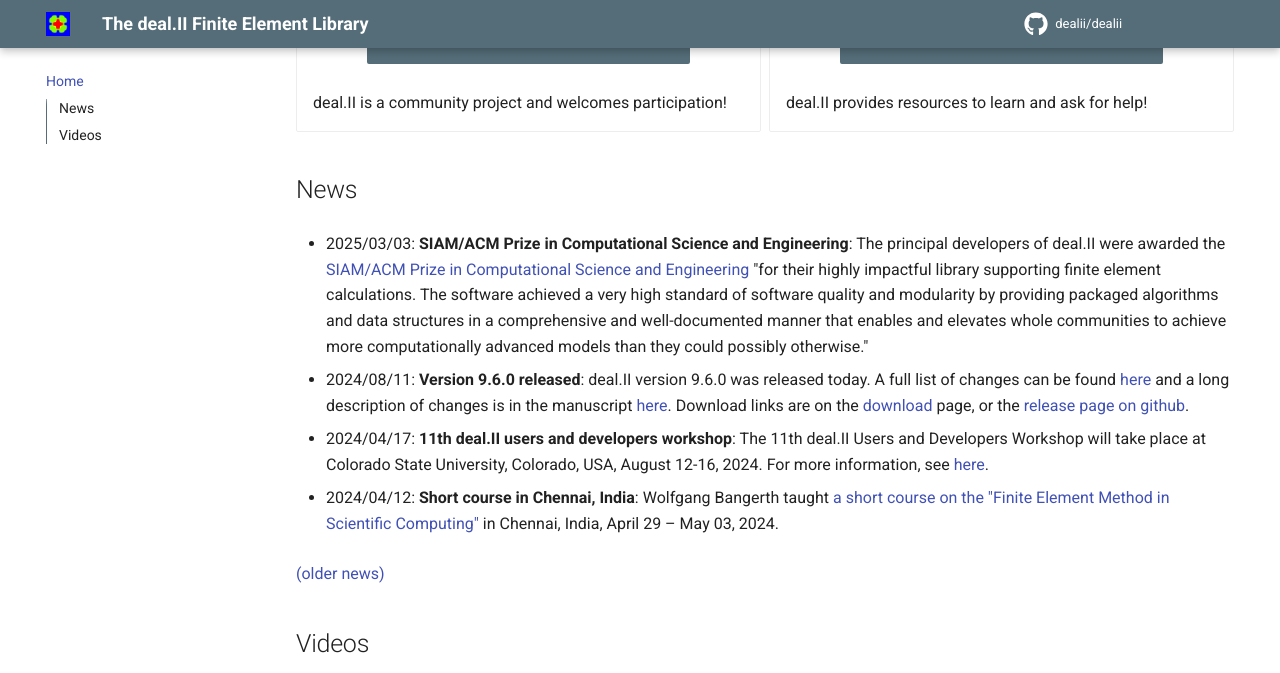
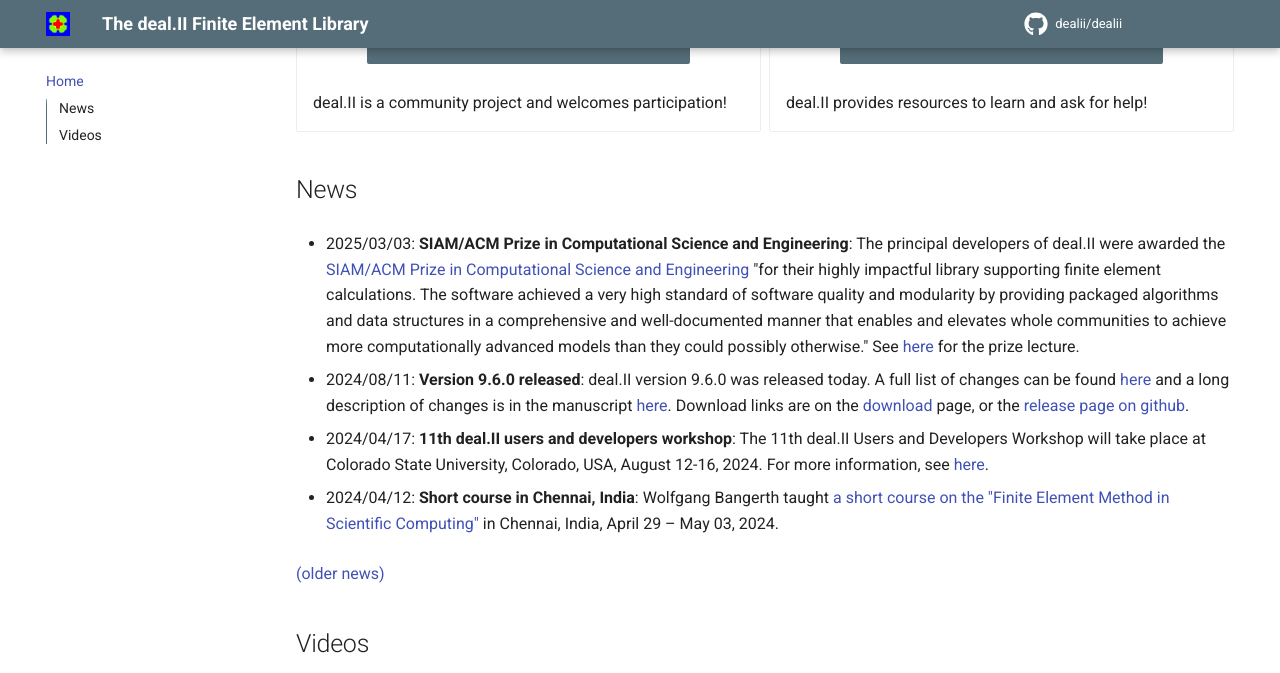
Before and after one commit to dealii/website, an MkDocs documentation site: the page built from docs/index.md, in a window 1280 px wide and 900 px high, scrolled down 572 px, cut to the strip 0-673 px from the top of the window. Built offline with MkDocs 1.6.1 and Material for MkDocs 9.7.7, drawn with Linux system fonts in a browser that asks for light colours; comment, search, counter and statistics services are not loaded.

Commit message:
Also link to the prize lecture.

```diff
--- a/docs/index.md
+++ b/docs/index.md
@@ -44,7 +44,8 @@
 quality and modularity by providing packaged algorithms and data
 structures in a comprehensive and well-documented manner that enables
 and elevates whole communities to achieve more computationally
-advanced models than they could possibly otherwise."
+advanced models than they could possibly otherwise." See
+<a href="https://www.youtube.com/watch?v=Dv2MOoNn7Z0">here</a> for the prize lecture.
 
 - 2024/08/11: **Version 9.6.0 released**:
 deal.II version 9.6.0 was released today. A full list of changes can be found [here](http://www.dealii.org/developer/doxygen/deal.II/changes_between_9_5_2_and_9_6_0.html) and a long description of changes is in the manuscript [here](https://www.dealii.org/deal96-preprint.pdf). Download links are on the [download](current_release/download.md) page, or the [release page on github](https://github.com/dealii/dealii/releases).
```
Also changed, not shown: docs/about/news.md (+2 -1 lines).
